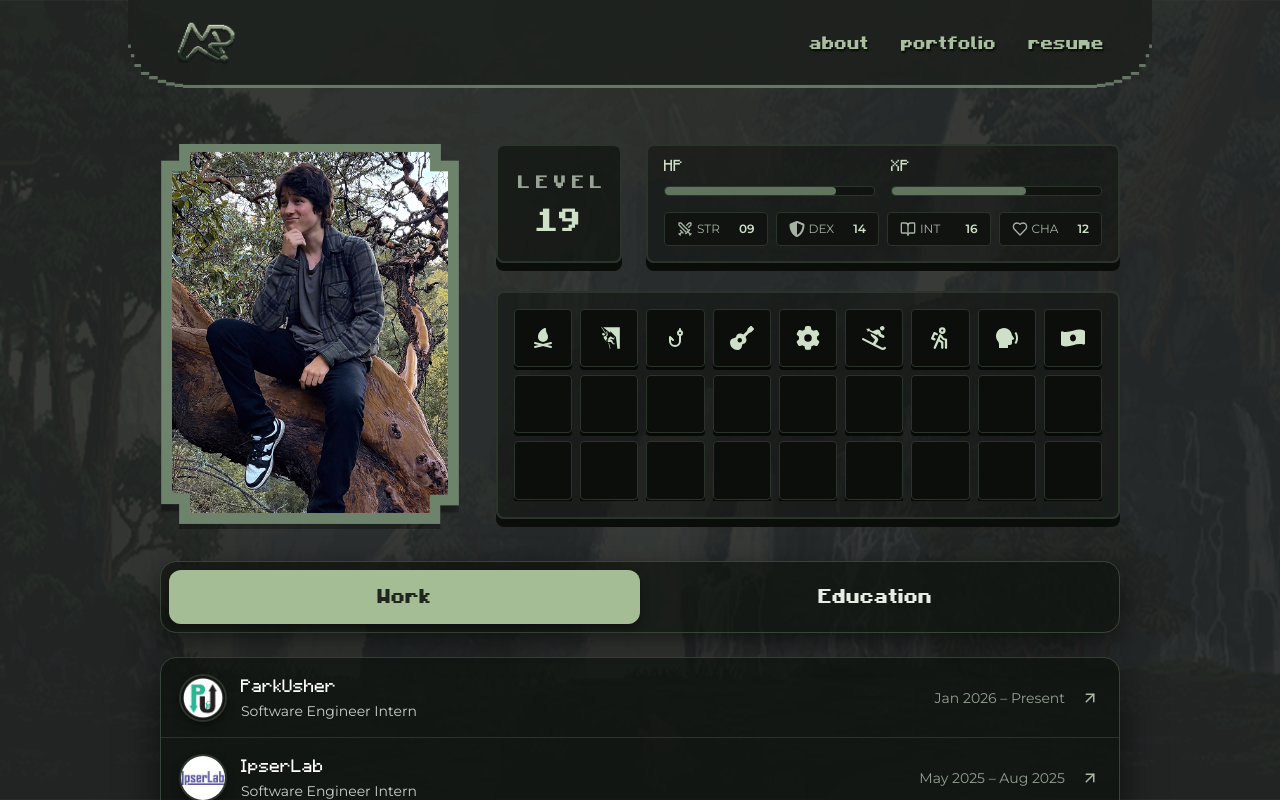
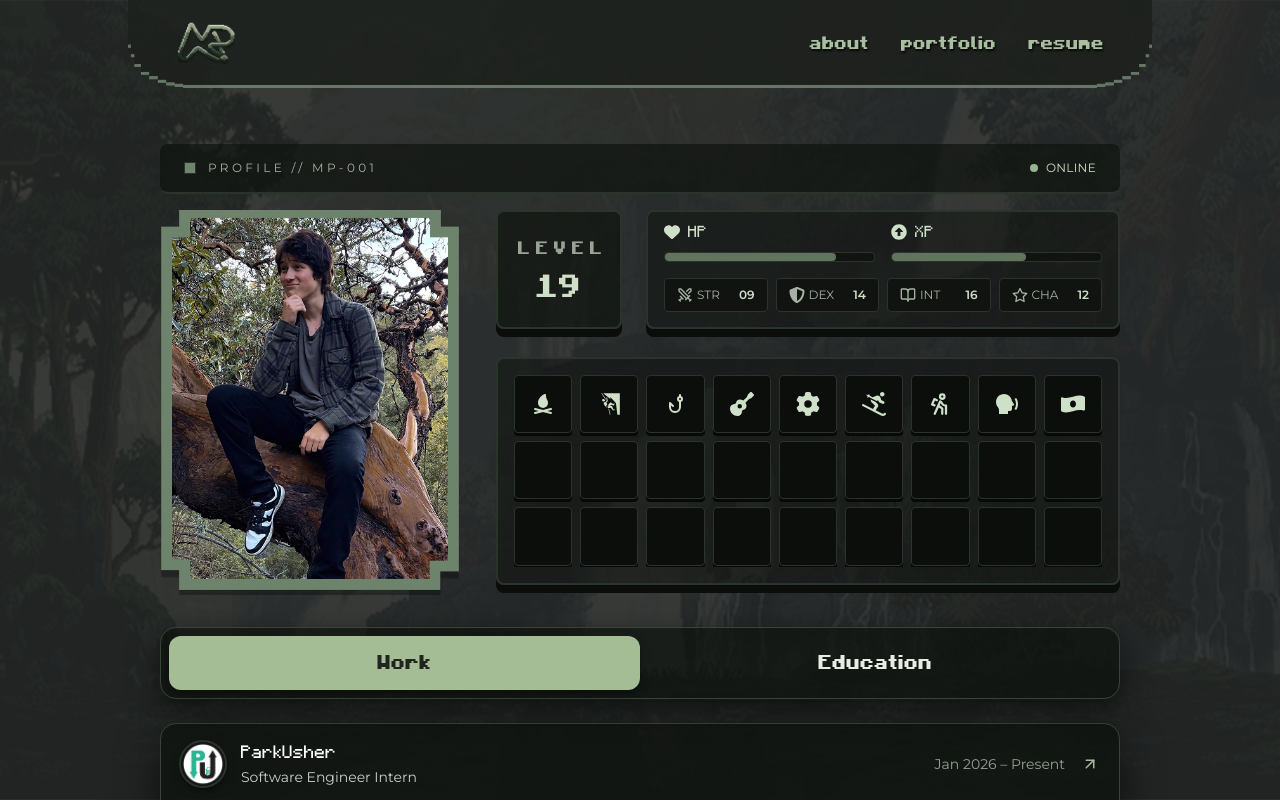
Before and after one commit to mic77pas/mp-portfolio, a Next.js app: page /about in a window 1280 px wide. Shown: the top 800 px of the page. Built offline with nearby package versions, Linux system fonts and the light colour scheme.

Commit message:
About section updated

```diff
--- a/_components/AboutHeader.tsx
+++ b/_components/AboutHeader.tsx
@@ -11,14 +11,22 @@ import {
   FaInstagram,
   FaGuitar,
   FaGear,
+  FaHeart,
+  FaRegStar,
 } from "react-icons/fa6";
 import { FileText } from "lucide-react";
 import { LuBookOpen, LuHeart, LuSwords, LuTarget } from "react-icons/lu";
-import { FaMoneyBillWaveAlt, FaShieldAlt, FaSkiing } from "react-icons/fa";
+import {
+  FaArrowAltCircleUp,
+  FaMoneyBillWaveAlt,
+  FaShieldAlt,
+  FaSkiing,
+} from "react-icons/fa";
 import { TbCampfireFilled, TbFishHook } from "react-icons/tb";
 import { GiMountainClimbing } from "react-icons/gi";
 import { PiPersonSimpleHikeBold } from "react-icons/pi";
 import { RiSpeakFill } from "react-icons/ri";
+import { CiStar } from "react-icons/ci";
 
 function PixelPanel({ children }: { children: ReactNode }) {
   return (
@@ -57,17 +65,20 @@ function Bar({
   label,
   valueText,
   pct,
+  icon,
 }: {
   label: string;
   valueText?: string;
   pct: number;
+  icon: ReactNode;
 }) {
   const width = `${Math.max(0, Math.min(100, pct))}%`;
   return (
     <div className="w-full">
-      <div className="flex items-center justify-between gap-3">
-        <p className="font-minecraft text-md text-[#cfe0c9]">{label}</p>
-        <p className="text-xs text-[#a6b2a3] tracking-wide">{valueText}</p>
+      <div className="flex items-center justify-start gap-2 text-[#cfe0c9]">
+        <div className="">{icon}</div>
+        <p className="font-minecraft text-md">{label}</p>
+        <p className="text-xs tracking-wide">{valueText}</p>
       </div>
       <div className="mt-2 h-2.5 w-full bg-[#101310] border border-[#2a342a] rounded">
         <div className="h-full bg-[#98B493]/60 rounded" style={{ width }} />
@@ -200,8 +211,8 @@ function SlideshowModal({
       <div className="w-full max-w-3xl bg-[#0f130f]/90 border-2 border-[#2a342a] rounded-xl shadow-[0_12px_0_#0b0d0b] overflow-hidden">
         {/* Header */}
         <div className="flex items-center justify-between px-4 py-3 border-b border-[#2a342a]">
-          <p className="text-xs uppercase tracking-[0.28em] text-[#a6b2a3] font-minecraft">
-            GALLERY
+          <p className="text-md uppercase text-[#a6b2a3] font-minecraft">
+            INVENTORY
           </p>
           <button
             onClick={onClose}
@@ -212,8 +223,22 @@ function SlideshowModal({
         </div>
 
         {/* Body */}
-        <div className="relative w-full aspect-[16/9] bg-[#0b0e0b]">
-          {/* Main image */}
+        <div className="relative w-full aspect-[16/9] bg-[#0b0e0b] overflow-hidden">
+          {/* Blurred stretched background */}
+          <Image
+            src={img.src}
+            alt=""
+            fill
+            sizes="(max-width: 768px) 100vw, 900px"
+            className="object-cover scale-110 blur-xl opacity-40"
+            aria-hidden
+            priority
+          />
+
+          {/* Optional dark overlay to improve contrast */}
+          <div className="absolute inset-0 bg-black/20" />
+
+          {/* Foreground main image */}
           <Image
             src={img.src}
             alt={img.alt ?? `Slide ${index + 1}`}
@@ -361,8 +386,11 @@ export default function AboutHeader() {
   }, []);
 
   useEffect(() => {
+    const FORCE_TEST_HOUR = 14; // 14 or 2
     const computeStatus = () => {
-      const laHour = Number(
+      const laHour =
+        FORCE_TEST_HOUR ??
+        Number(
           new Intl.DateTimeFormat("en-US", {
             hour: "numeric",
             hour12: false,
@@ -422,7 +450,7 @@ export default function AboutHeader() {
       />
       {/* <PixelPanel> */}
       {/* Header / HUD */}
-      {/* <div className="px-5 sm:px-6 py-4 bg-[#0f130f]/70 border-b-2 border-[#2a342a] flex items-center justify-between gap-4">
+      <div className="px-5 sm:px-6 py-4 bg-[#0f130f]/70 border-b-2 border-[#2a342a] rounded-lg flex items-center justify-between gap-4 mb-4">
         <div className="flex items-center gap-3 min-w-0">
           <div className="w-3 h-3 bg-[#98B493]/70 border border-[#2a342a] shrink-0" />
           <p className="text-xs uppercase tracking-[0.28em] text-[#a6b2a3] truncate">
@@ -439,11 +467,9 @@ export default function AboutHeader() {
               className={`relative inline-flex h-2 w-2 rounded-full ${dotColor}`}
             />
           </span>
-          <p className={`text-xs tracking-wide font-minecraft ${statusColor}`}>
-            {statusText}
-          </p>
+          <p className={`text-xs tracking-wide ${statusColor}`}>{statusText}</p>
         </div>
-      </div> */}
+      </div>
       {/* Body */}
       <div className="h-fit">
         <div className="flex flex-col lg:flex-row gap-4 items-start">
@@ -486,15 +512,15 @@ export default function AboutHeader() {
 
               <div className="w-full py-2 px-4 bg-[#0f130f]/55 border-2 border-[#2a342a] rounded-lg shadow-[0_8px_0_#0b0d0b]">
                 <div className="grid grid-cols-1 sm:grid-cols-2 gap-4">
-                  <Bar label="HP" pct={82} />
-                  <Bar label="XP" pct={64} />
+                  <Bar label="HP" pct={82} icon={<FaHeart />} />
+                  <Bar label="XP" pct={64} icon={<FaArrowAltCircleUp />} />
                 </div>
 
                 <div className="mt-4 grid grid-cols-2 sm:grid-cols-4 gap-2">
                   <StatPill k="STR" v="09" icon={<LuSwords size={16} />} />
                   <StatPill k="DEX" v="14" icon={<FaShieldAlt size={16} />} />
                   <StatPill k="INT" v="16" icon={<LuBookOpen size={16} />} />
-                  <StatPill k="CHA" v="12" icon={<LuHeart size={16} />} />
+                  <StatPill k="CHA" v="12" icon={<FaRegStar size={16} />} />
                 </div>
               </div>
             </div>
--- a/src/app/globals.css
+++ b/src/app/globals.css
@@ -52,7 +52,7 @@ body {
 }
 
 .skill-blob {
-  @apply text-[#ddd8d8] text-[16px] px-3 py-1 w-auto rounded-full font-medium border-2 shadow-[0px_2px_4px_rgba(0,0,0,0.5)] transition-transform cursor-pointer hover:brightness-120 hover:scale-110 hover:text-[#292929] duration-300;
+  @apply text-[#ddd8d8] text-[16px] px-3 py-1 w-auto rounded-full font-medium border shadow-[0px_2px_4px_rgba(0,0,0,0.5)] transition-transform cursor-pointer hover:brightness-120 hover:scale-110 hover:text-[#292929] duration-300;
 }
 
 .button-view {
--- a/src/app/page.jsx
+++ b/src/app/page.jsx
@@ -46,7 +46,7 @@ function IconLink({ href, img, hoverImg, label, imgClassName = "" }) {
       className="flex flex-col items-center gap-2 w-28 group"
       variants={iconItem}
     >
-      <div className="relative w-[80px] h-[80px] rounded-full shadow-[0px_4px_4px_rgba(0,0,0,0.5)]">
+      <div className="relative w-[77px] h-[77px] rounded-full shadow-[0px_4px_4px_rgba(0,0,0,0.5)]">
         <Link href={href} target="_blank" rel="noopener noreferrer">
           <Image
             src={img}
@@ -101,11 +101,11 @@ export default function Home() {
       transition={{ duration: 1, ease: "easeOut" }}
       className="w-full h-full flex items-center justify-center mt-8"
     >
-      <div className="flex flex-col items-center text-center">
+      <div className="flex flex-col items-center text-center gap-2">
         <div className="relative inline-block group cursor-pointer">
           <SplitText
             text="Michael Pasyechnyk"
-            className="font-minecraft font-bold text-[40px] md:text-[75px] leading-[1.1] pb-4 text-[#99b494] hover:text-[#bbd3b6] transition duration-200 drop-shadow-[0px_6px_0px_rgba(0,0,0,0.5)]"
+            className="font-minecraft font-bold text-[36px] md:text-[60px] lg:text-[75px] leading-[1.1] text-[#99b494] hover:text-[#bbd3b6] transition duration-200 drop-shadow-[0px_6px_0px_rgba(0,0,0,0.5)]"
             delay={50}
             duration={1}
             ease="power3.out"
@@ -127,7 +127,7 @@ export default function Home() {
       transition-all duration-300 ease-out
       text-[#dbe0db]
       text-sm md:text-base
-      flex items-center gap-2
+      flex items-center
     "
           >
             <Image
@@ -135,10 +135,10 @@ export default function Home() {
               alt="UA"
               width="70"
               height="70"
-              className="rotate-2 mr-1 mt-6"
+              className="-rotate-1 mr-1 mt-7"
             />
 
-            <span className={`${caveat.className} text-[40px]`}>
+            <span className={`${caveat.className} text-[40px] ml-1 mr-3`}>
               “pass-itch-nick”!
             </span>
             <Image
@@ -154,7 +154,7 @@ export default function Home() {
         <TypingSentence />
 
         <motion.div
-          className="flex flex-row justify-center items-start gap-4 mt-6"
+          className="flex flex-row justify-center items-start gap-4 mt-3"
           variants={iconContainer}
           initial="hidden"
           animate="show"
--- a/src/app/portfolio/page.jsx
+++ b/src/app/portfolio/page.jsx
@@ -94,7 +94,7 @@ export default function Page() {
                   width={500}
                   height={300}
                   className="
-    w-full h-64 object-cover rounded-xl
+    w-full aspect-4/2 object-cover rounded-xl
     ring-0 ring-transparent
     transition-all duration-300 ease-out
     group-hover:ring-4
```
Lines whose indentation alone changed are shown as unchanged.
